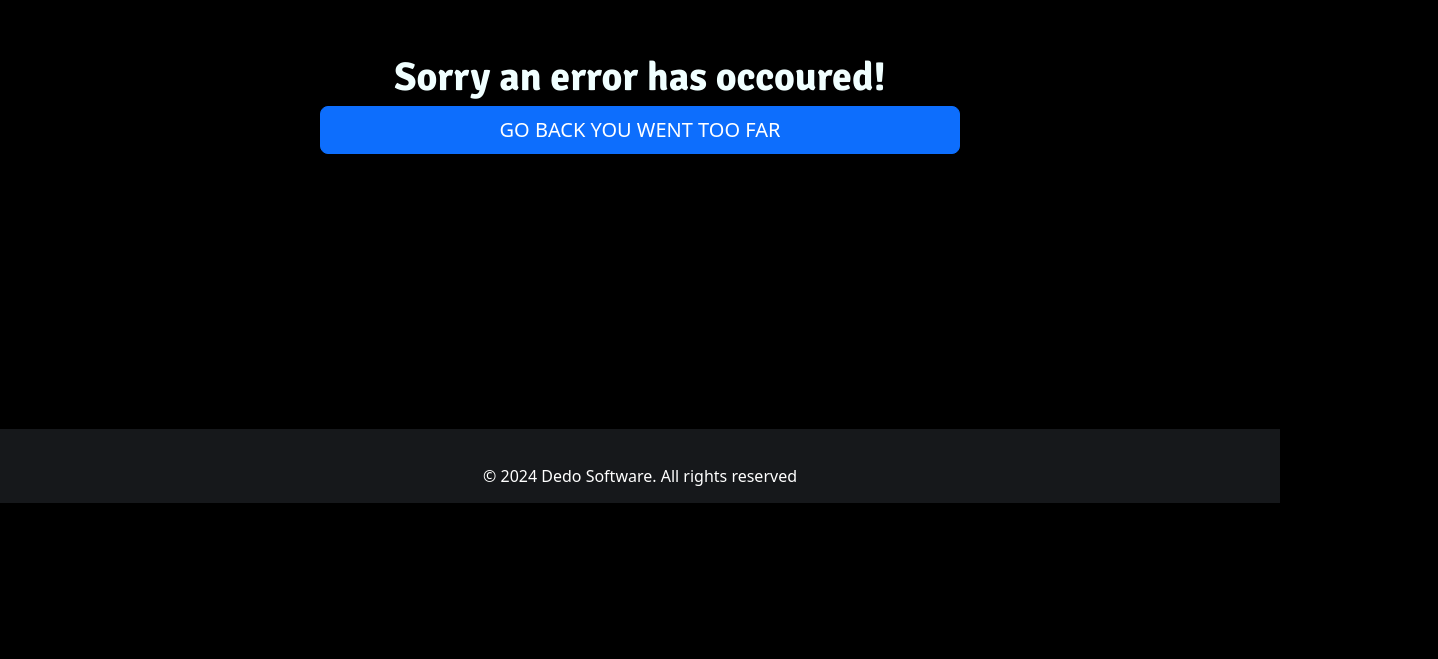
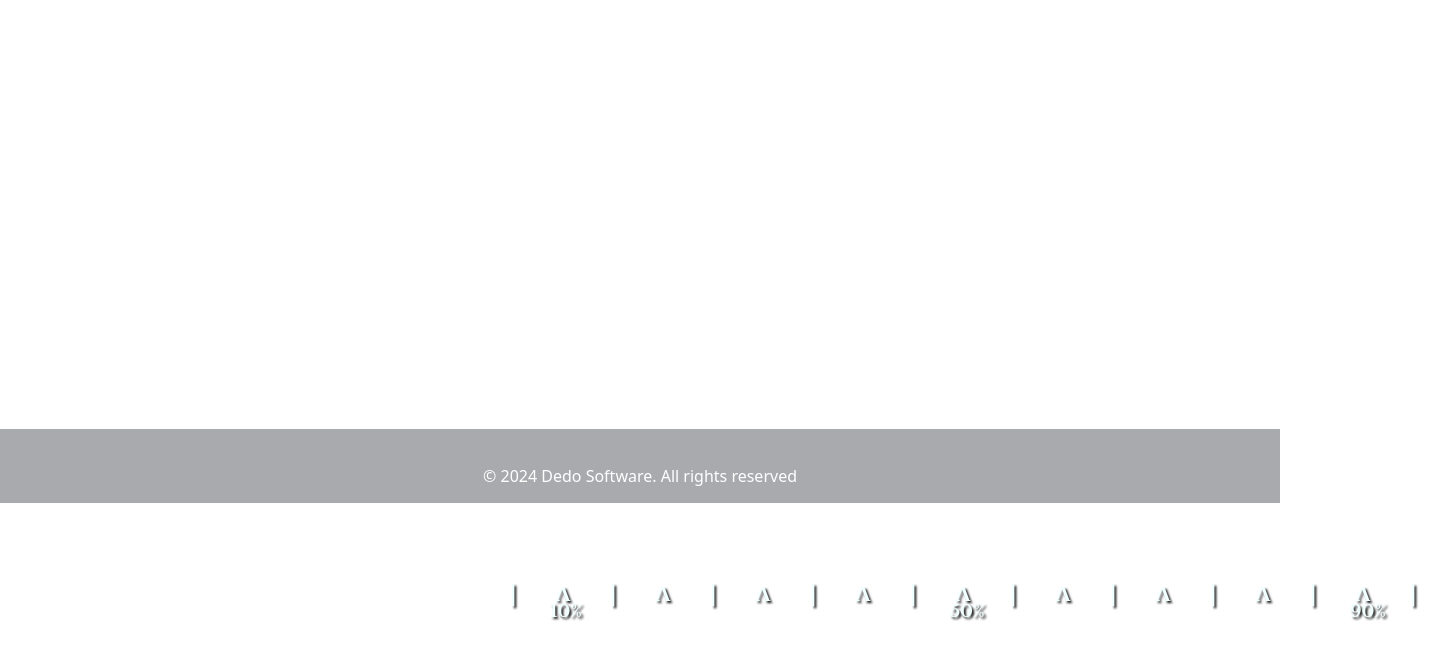
Before and after one commit to deadofarceus/DedosOverlays, a React (Vite) app: page /DeathCounter/hpoverlay in a window 1280 px wide. Shown: the part 297-956 px from the top of the page, 1438 px wide, since content can reach past the window. Before the commit the page ends 800 px from the top, so only its background shows below. Built offline with nearby package versions, Linux system fonts and the light colour scheme.

Commit message:
feat: add percentage Overlay

```diff
--- a/src/App.tsx
+++ b/src/App.tsx
@@ -15,6 +15,7 @@ import RandomCharGen from "./pages/RandomCharGen";
 import Deathcounter from "./pages/Deathcounter";
 import DeathOverlay from "./components/Deathcounter/overlay/DeathOverlay";
 import DeathcounterMod from "./components/Deathcounter/DeathcounterMod";
+import PercentageOverlay from "./components/Deathcounter/overlay/PercentageOverlay";
 
 function App() {
   return (
@@ -32,6 +33,7 @@ function App() {
           <Route index element={<Deathcounter />} />
           <Route path="mod" element={<DeathcounterMod />} />
           <Route path="overlay" element={<DeathOverlay />} />
+          <Route path="hpoverlay" element={<PercentageOverlay />} />
         </Route>
         <Route path="EloOverlay">
           <Route index element={<EloOverlayTutorial />} />
--- /dev/null
+++ b/src/components/Deathcounter/overlay/PercentageOverlay.tsx
@@ -0,0 +1,46 @@
+import { Container, Row } from "react-bootstrap";
+
+function PercentageOverlay() {
+  return (
+    <Container className="hpOverlay centerC">
+      <Row className="signRow">
+        {[
+          "",
+          "|",
+          "Λ",
+          "|",
+          "Λ",
+          "|",
+          "Λ",
+          "|",
+          "Λ",
+          "|",
+          "Λ",
+          "|",
+          "Λ",
+          "|",
+          "Λ",
+          "|",
+          "Λ",
+          "|",
+          "Λ",
+          "|",
+          "",
+        ].map((sign, index) => (
+          <span className="sign" key={index}>
+            {sign}
+          </span>
+        ))}
+      </Row>
+      <Row className="labelRow">
+        {["10%", "50%", "90%"].map((sign, index) => (
+          <span className="sign" key={index}>
+            {sign}
+          </span>
+        ))}
+      </Row>
+    </Container>
+  );
+}
+
+export default PercentageOverlay;
--- a/src/styles/Deathcounter.css
+++ b/src/styles/Deathcounter.css
@@ -201,3 +201,44 @@
     text-align: center;
     filter: drop-shadow(4px 4px 3px #222);
 }
+
+.hpOverlay {
+    width: 1920px;
+    height: 1080px;
+    color: azure;
+    font-family: "Libre Baskerville", serif;
+    font-weight: 700;
+    font-style: normal;
+    text-align: center;
+}
+
+.hpIMG {
+    width: 1920px;
+    height: 1080px;
+    position: absolute;
+}
+
+.signRow {
+    width: 1000px;
+    justify-content: space-between;
+    position: absolute;
+    top: 876px;
+    left: 450px;
+    font-size: 21px;
+    filter: drop-shadow(2px 2px 1px #0a0a0a);
+}
+
+.sign {
+    width: 50px;
+    margin: 0;
+}
+
+.labelRow {
+    width: 850px;
+    justify-content: space-between;
+    position: absolute;
+    top: 896px;
+    left: 550px;
+    font-size: 17px;
+    filter: drop-shadow(2px 2px 1px #0a0a0a);
+}
```
